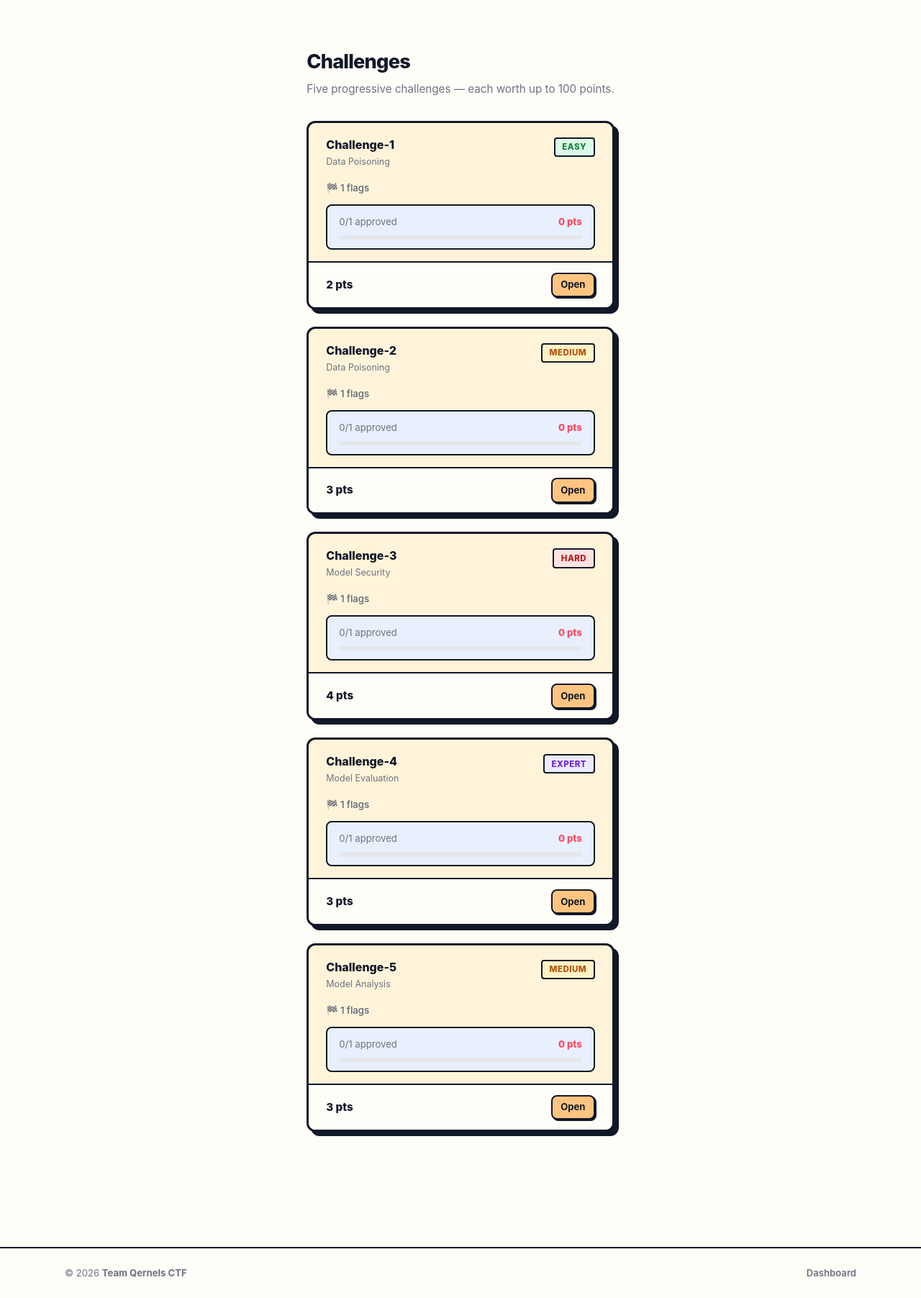
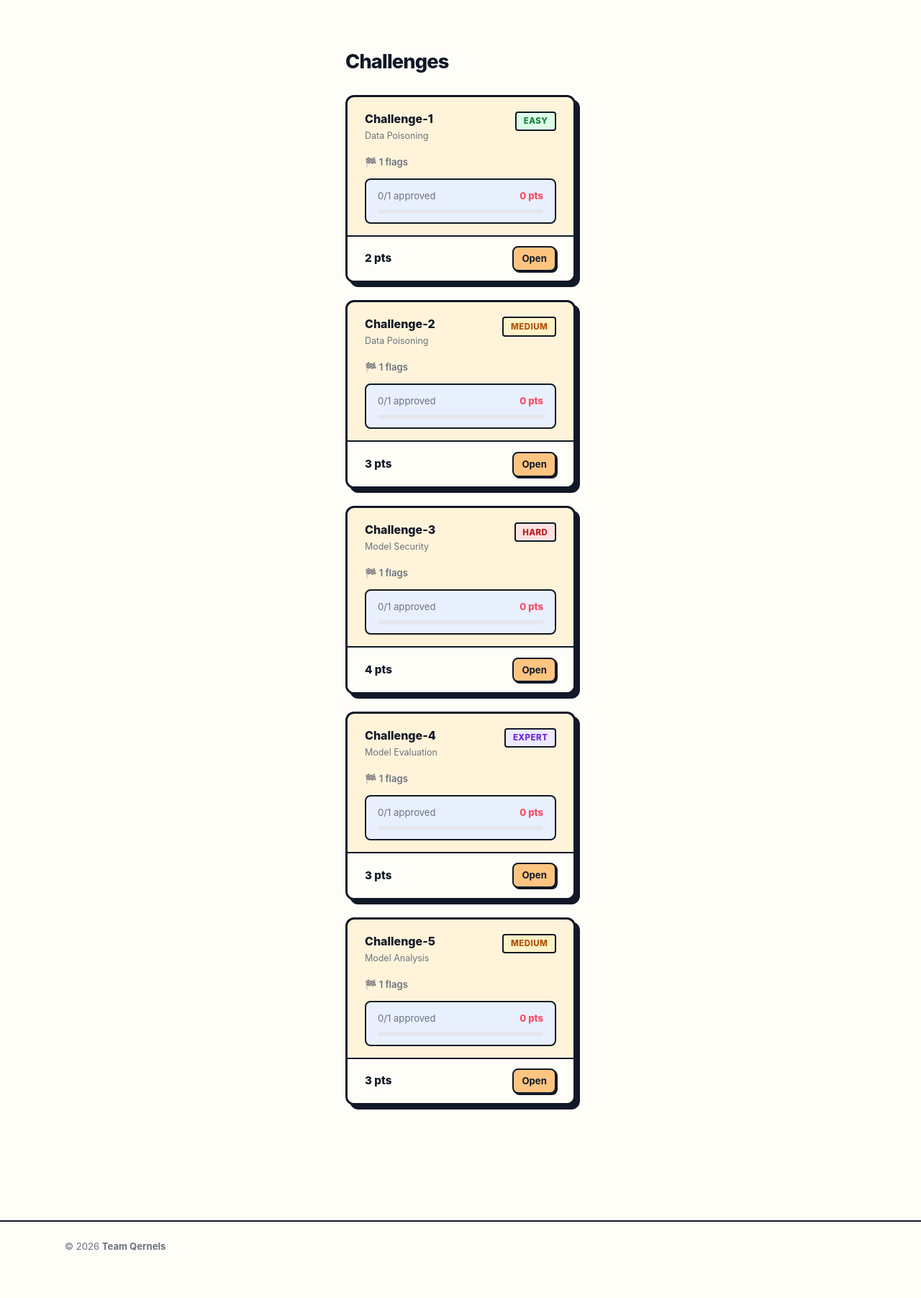
Before and after one commit to RaghunandhanG/ML-Fest-Platform, a FastAPI app: page /challenges in a window 1280 px wide. Shown: the part 69-1873 px from the top of the page at 72% size. After the commit the page ends 1807 px from the top, so only its background shows below. Run offline with FastAPI, Linux system fonts and the light colour scheme; a user stored in the database is signed in.

Commit message:
ui changes

```diff
--- a/main.py
+++ b/main.py
@@ -138,7 +138,7 @@ async def lifespan(app: FastAPI):
     yield
 
 
-app = FastAPI(title="Team Qernels CTF", version="1.0.0", lifespan=lifespan)
+app = FastAPI(title="Team Qernels", version="1.0.0", lifespan=lifespan)
 
 
 # ── Middleware ────────────────────────────────────────────────────────────────
--- a/templates/base.html
+++ b/templates/base.html
@@ -4,7 +4,7 @@
     <meta charset="UTF-8">
     <meta name="viewport" content="width=device-width, initial-scale=1.0">
     <meta name="theme-color" content="#FCA847">
-    <title>{% block title %}Team Qernels CTF{% endblock %}</title>
+    <title>{% block title %}Team Qernels{% endblock %}</title>
     <link rel="stylesheet" href="{{ url_for('static', filename='styles.css') }}">
     <style>
         * { margin: 0; padding: 0; box-sizing: border-box; }
@@ -244,12 +244,7 @@
 
     <footer>
         <div class="footer-inner">
-            <span>&copy; 2026 <strong>Team Qernels CTF</strong></span>
-            <div class="footer-links">
-                {% if current_user.is_authenticated %}
-                <a href="{{ url_for('challenges.dashboard') }}">Dashboard</a>
-                {% endif %}
-            </div>
+            <span>&copy; 2026 <strong>Team Qernels</strong></span>
         </div>
     </footer>
 
--- a/templates/challenge.html
+++ b/templates/challenge.html
@@ -1,6 +1,6 @@
 {% extends "base.html" %}
 
-{% block title %}{{ challenge.title }} - Team Qernels CTF{% endblock %}
+{% block title %}{{ challenge.title }} - Team Qernels{% endblock %}
 
 {% block extra_css %}
 <style>
--- a/templates/challenges.html
+++ b/templates/challenges.html
@@ -1,6 +1,6 @@
 {% extends "base.html" %}
 
-{% block title %}Challenges - Team Qernels CTF{% endblock %}
+{% block title %}Challenges - Team Qernels{% endblock %}
 
 {% block extra_css %}
 <style>
@@ -61,7 +61,7 @@
 
 {% block content %}
 <div class="page-title">Challenges</div>
-<div class="page-subtitle">Five progressive challenges &mdash; each worth up to 100 points.</div>
+
 
 <div class="challenges-grid">
     {% for challenge in challenges %}
--- a/templates/dashboard.html
+++ b/templates/dashboard.html
@@ -1,6 +1,6 @@
 {% extends "base.html" %}
 
-{% block title %}Dashboard - Team Qernels CTF{% endblock %}
+{% block title %}Dashboard - Team Qernels{% endblock %}
 
 {% block extra_css %}
 <style>
--- a/templates/leaderboard.html
+++ b/templates/leaderboard.html
@@ -1,5 +1,5 @@
 {% extends "base.html" %}
-{% block title %}Leaderboard - Team Qernels CTF{% endblock %}
+{% block title %}Leaderboard - Team Qernels{% endblock %}
 {% block extra_css %}
 <style>
 .lb-wrap { position: relative; margin-top: 1.25rem; }
--- a/templates/login.html
+++ b/templates/login.html
@@ -1,5 +1,5 @@
 {% extends "base.html" %}
-{% block title %}Login - Team Qernels CTF{% endblock %}
+{% block title %}Login - Team Qernels{% endblock %}
 {% block extra_css %}
 <style>
 .auth-wrap { max-width: 420px; margin: 2rem auto; position: relative; }
@@ -18,7 +18,7 @@
     <div class="auth-shadow"></div>
     <div class="auth-inner">
         <h1>Welcome back</h1>
-        <p class="auth-sub">Sign in to continue to Team Qernels CTF</p>
+        <p class="auth-sub">Sign in to continue to Team Qernels</p>
         <form class="auth-form" id="loginForm">
             <div class="form-group">
                 <label>Username</label>
--- a/templates/register.html
+++ b/templates/register.html
@@ -1,5 +1,5 @@
 {% extends "base.html" %}
-{% block title %}Register - Team Qernels CTF{% endblock %}
+{% block title %}Register - Team Qernels{% endblock %}
 {% block extra_css %}
 <style>
 .auth-wrap { max-width: 420px; margin: 2rem auto; position: relative; }
--- a/templates/round1.html
+++ b/templates/round1.html
@@ -1,5 +1,5 @@
 {% extends "base.html" %}
-{% block title %}Round 1 - Team Qernels CTF{% endblock %}
+{% block title %}Round 1 - Team Qernels{% endblock %}
 
 {% block extra_css %}
 <style>
```
